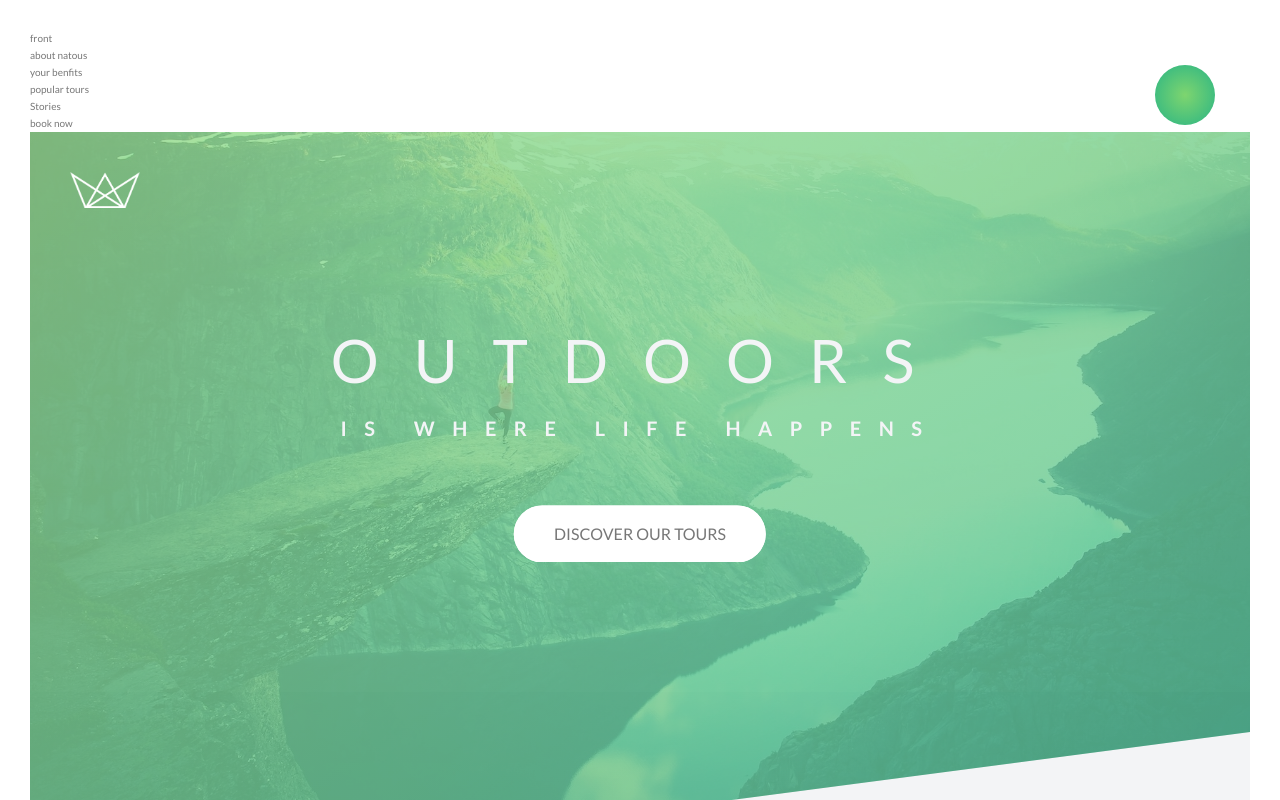
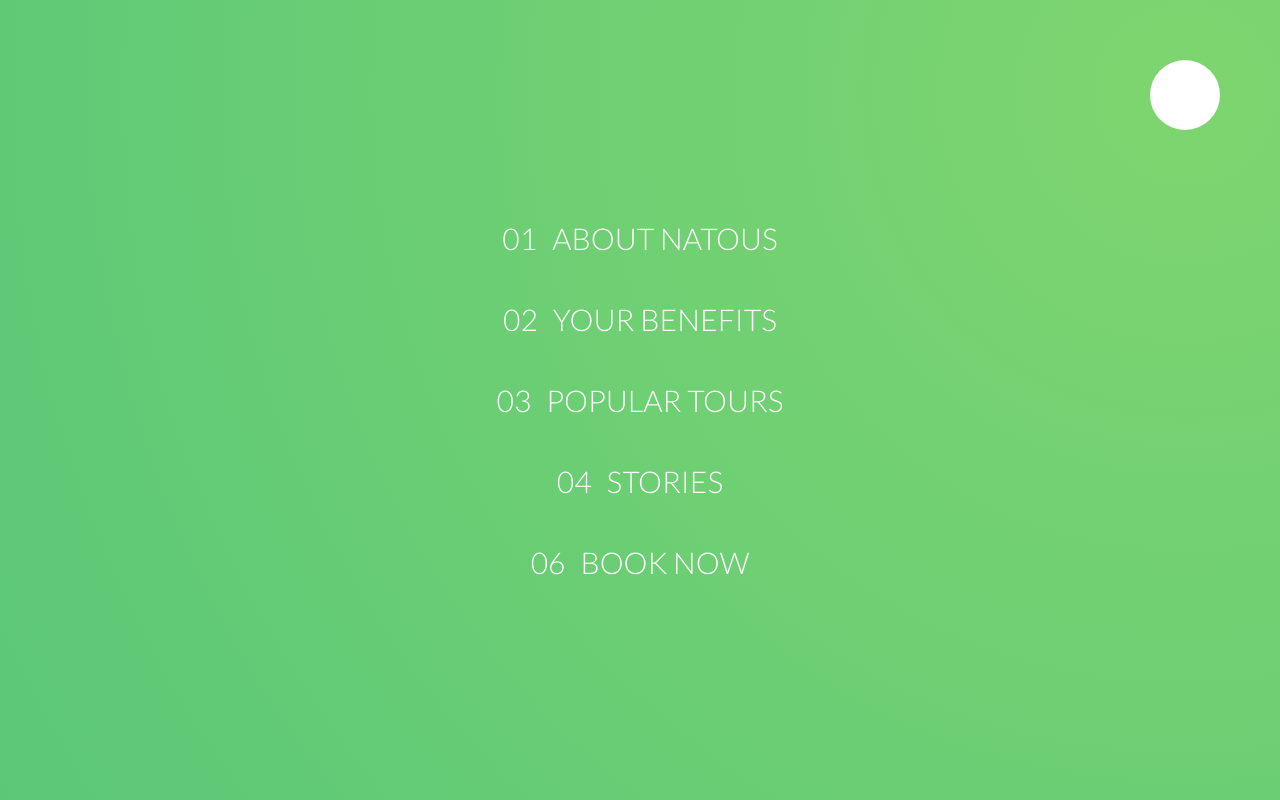
Before and after one commit to aligorgin/natours, a Next.js app: page / in a window 1280 px wide. Shown: the top 800 px of the page. Built offline with nearby package versions, Linux system fonts and the light colour scheme.

Commit message:
still working on nav

```diff
--- a/src/ui/natours/components/NavItem.tsx
+++ b/src/ui/natours/components/NavItem.tsx
@@ -1,13 +1,14 @@
 interface Props {
     text: string;
+    num:string
 }
 
-export default function NavItem({text}: Props) {
+export default function NavItem({text,num}: Props) {
     return (
         <>
-            <li>
-                <a href="#">
-                    {text}
+            <li className='m-[1rem]'>
+                <a href="#" style={{backgroundSize:'222%'}} className='inline-block hover:translate-x-[1rem] hover:text-primary py-[1rem] px-[2rem] text-[3rem] font-light text-white uppercase nav-text-hover transition-all duration-300'>
+                    <span className='mr-[1.5rem] inline-block'>{num}</span>{text}
                 </a>
             </li>
         </>
--- a/src/ui/natours/containers/Nav.tsx
+++ b/src/ui/natours/containers/Nav.tsx
@@ -1,21 +1,27 @@
 import NavItem from "../components/NavItem";
+import {useState} from "react";
+import clsx from "clsx";
 
 export default function Nav() {
+    const [isClose, setClose] = useState(true);
+
+
     return (
         <div>
-            <div>
-                front
+            <div onClick={()=>setClose((prevState => !prevState))}
+                className={clsx('bg-white h-[7rem] w-[7rem] fixed top-[6rem] right-[6rem] rounded-full z-50')}>
             </div>
-            <div className='h-[6rem] w-[6rem] rounded-full fixed right-[6.5rem] top-[6.5rem] radial-gradient-green hover:scale-[50] transition-all duration-500 z-50'>
-
-            </div>
-            <nav>
-                <ul>
-                    <NavItem text={'about natous'}/>
-                    <NavItem text={'your benfits'}/>
-                    <NavItem text={'popular tours'}/>
-                    <NavItem text={'Stories'}/>
-                    <NavItem text={'book now'}/>
+            <div
+                onClick={() => setClose((prevState => !prevState))}
+                className={clsx('h-[6rem] w-[6rem] rounded-full fixed right-[6.5rem] top-[6.5rem] radial-gradient-green z-30 scale-[80]',
+                    isClose ? '' : '')}/>
+            <nav className='h-screen w-full fixed top-0 left-0 z-40 flex justify-center items-center'>
+                <ul className='text-center'>
+                    <NavItem num={'01'} text={'about natous'}/>
+                    <NavItem num={'02'} text={'your benefits'}/>
+                    <NavItem num={'03'} text={'popular tours'}/>
+                    <NavItem num={'04'} text={'Stories'}/>
+                    <NavItem num={'06'} text={'book now'}/>
                 </ul>
             </nav>
         </div>
--- a/styles/globals.css
+++ b/styles/globals.css
@@ -11,12 +11,12 @@
         clip-path: polygon(0 0, 100% 0, 100% 75vh, 0 100%);
     }
 
-    .clip-path-br-85{
-        clip-path: polygon(0 0, 100% 0 , 100% 85%,0 100%);
+    .clip-path-br-85 {
+        clip-path: polygon(0 0, 100% 0, 100% 85%, 0 100%);
     }
 
-    .clip-path-b{
-        clip-path: polygon(0 0 ,100% 0 ,85% 100%,0 100%);
+    .clip-path-b {
+        clip-path: polygon(0 0, 100% 0, 85% 100%, 0 100%);
     }
 
     /*for fixing transform issue*/
@@ -29,7 +29,7 @@
         animation-fill-mode: backwards;
     }
 
-    .shape-outside-circle{
+    .shape-outside-circle {
         shape-outside: circle(50% at 50% 50%);
     }
 
@@ -38,7 +38,7 @@
     }
 
     .radial-gradient-green {
-        background-image: radial-gradient(#7ed56f,#28b485);
+        background-image: radial-gradient(#7ed56f, #28b485);
     }
 
 }
@@ -59,32 +59,40 @@ body {
 
 /*rotate y tours cards cause tailwind dosen't has rotate y*/
 .tours-rotate {
-    perspective:150rem;
+    perspective: 150rem;
     -moz-perspective: 150rem;
 }
 
-.tours-rotate__card__back{
+.tours-rotate__card__back {
     transform: rotateY(180deg);
 }
 
 
 /*cause tailwind doesnt has rotate y or x*/
-.tours-rotate:hover .tours-rotate__card__front{
+.tours-rotate:hover .tours-rotate__card__front {
     transform: rotateY(-180deg);
 }
 
-.tours-rotate:hover .tours-rotate__card__back{
+.tours-rotate:hover .tours-rotate__card__back {
     transform: rotateY(0);
 }
 
 
-/*a complex selector*/
-.form_input:placeholder-shown + .form_label{
+/*a complex selector for tailwind*/
+.form_input:placeholder-shown + .form_label {
     opacity: 0;
     visibility: hidden;
     transform: translateY(-4rem);
 }
 
-.radio-input:checked ~ .radio-label .radio-button::after{
+.radio-input:checked ~ .radio-label .radio-button::after {
     opacity: 1;
 }
+
+/*didnt have classes in tailwind*/
+.nav-text-hover {
+    background-image: linear-gradient(120deg, transparent 0, transparent 50%, white 50%);
+}
+.nav-text-hover:hover {
+    background-position: 100%;
+}
```
